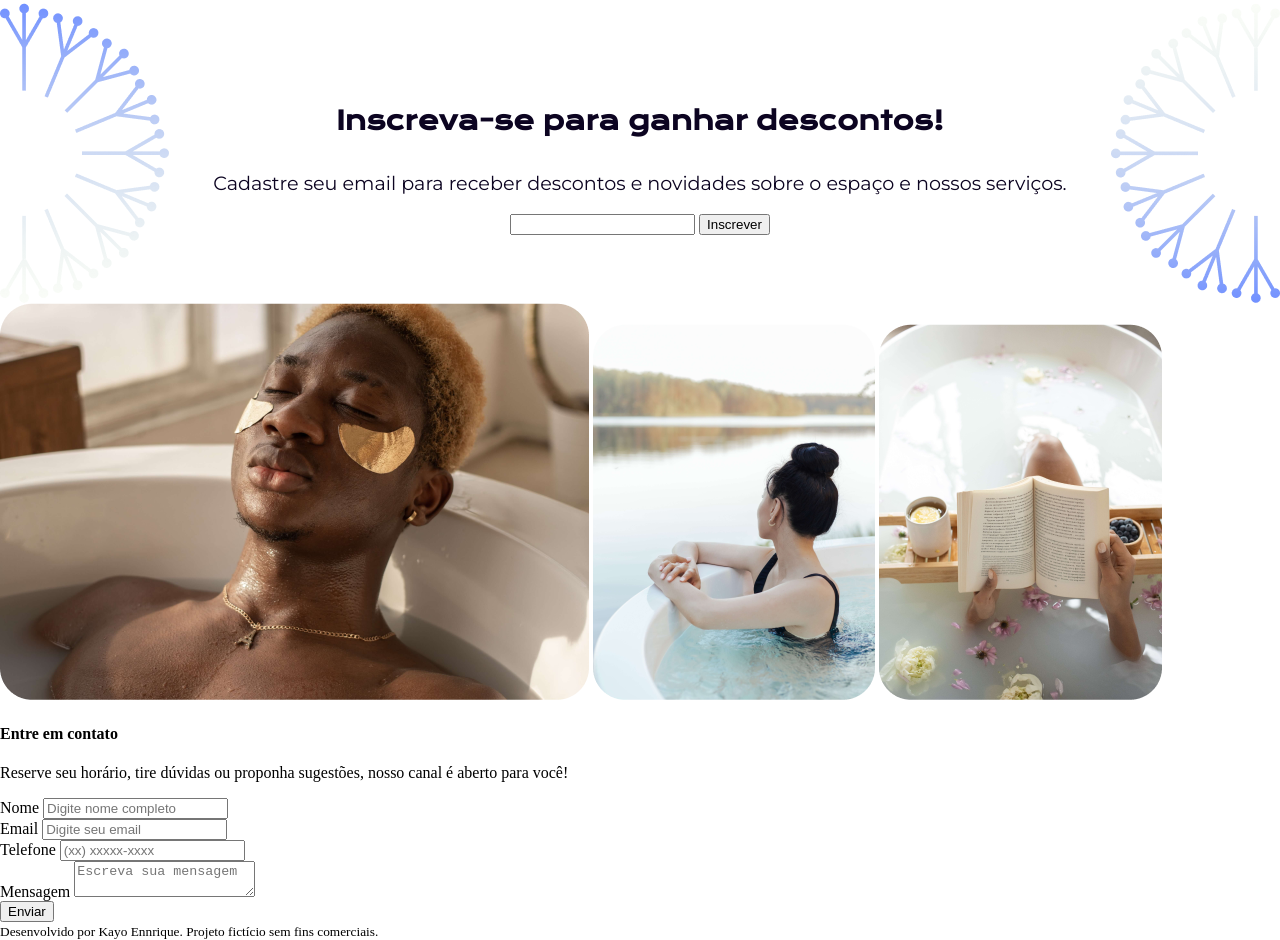
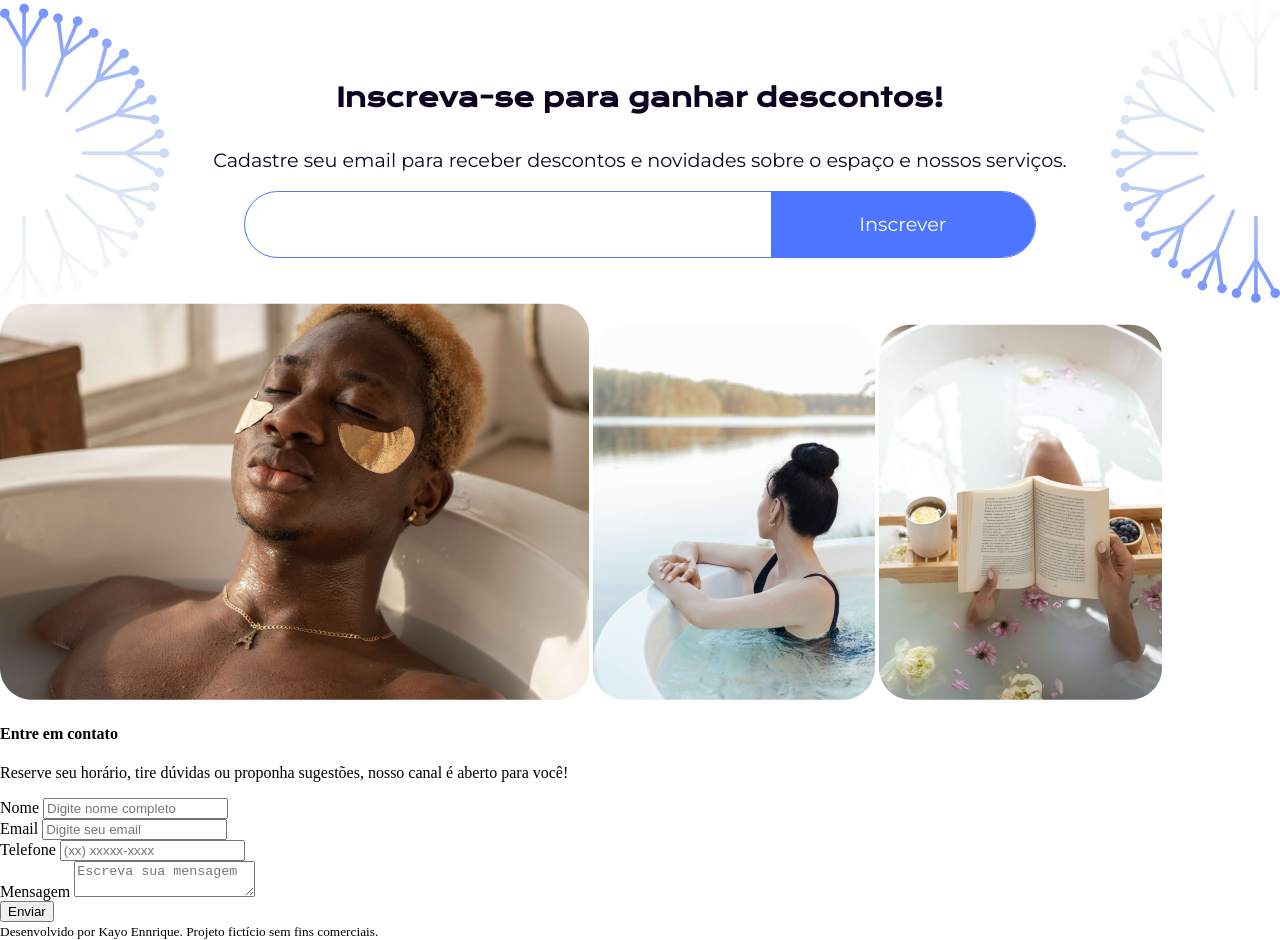
Before and after one commit to kayoennrique/calmaria-spa, a plain HTML site: page index.html in a window 1280 px wide. Shown: the part 2313-3253 px from the top of the page. Drawn offline with nearby package versions, Linux system fonts and the light colour scheme.

Commit message:
Performing calculations in SAAS

```diff
--- a/styles/components/_discount.scss
+++ b/styles/components/_discount.scss
@@ -1,15 +1,43 @@
 @use '../abstract/variables';
 @use '../abstract/mixins';
 
-#discount{
+#discount {
     display: flex;
     align-items: center;
     justify-content: space-between;
     text-align: center;
-    h4{
+
+    h4 {
         @include mixins.ff-fs-cl(variables.$ft-titles, 1.6rem, variables.$primary-color);
     }
-    p{
+
+    p {
         @include mixins.ff-fs-cl(variables.$ft-texts, 1.2rem, variables.$primary-color);
     }
+
+    .input-btn {
+        $input-width: 790px;
+        width: $input-width;
+        height: 65px;
+        border: 1px solid variables.$secondary-color;
+        border-radius: 65px;
+        margin: 0 auto;
+        display: inline-flex;
+
+        input {
+            @include mixins.ff-fs-cl(variables.$ft-texts, 1.2rem, variables.$primary-color);
+            width: calc($input-width * 0.65);
+            border: none;
+            outline: none;
+            margin-left: 2rem;
+        }
+
+        button {
+            @include mixins.ff-fs-cl(variables.$ft-texts, 1.2rem, white);
+            width: calc($input-width * 0.35);
+            background: variables.$secondary-color;
+            border-radius: 0 65px 65px 0;
+            border: none;
+        }
+    }
 }
```
Also changed, not shown: styles/styles.css, 1 other file.
